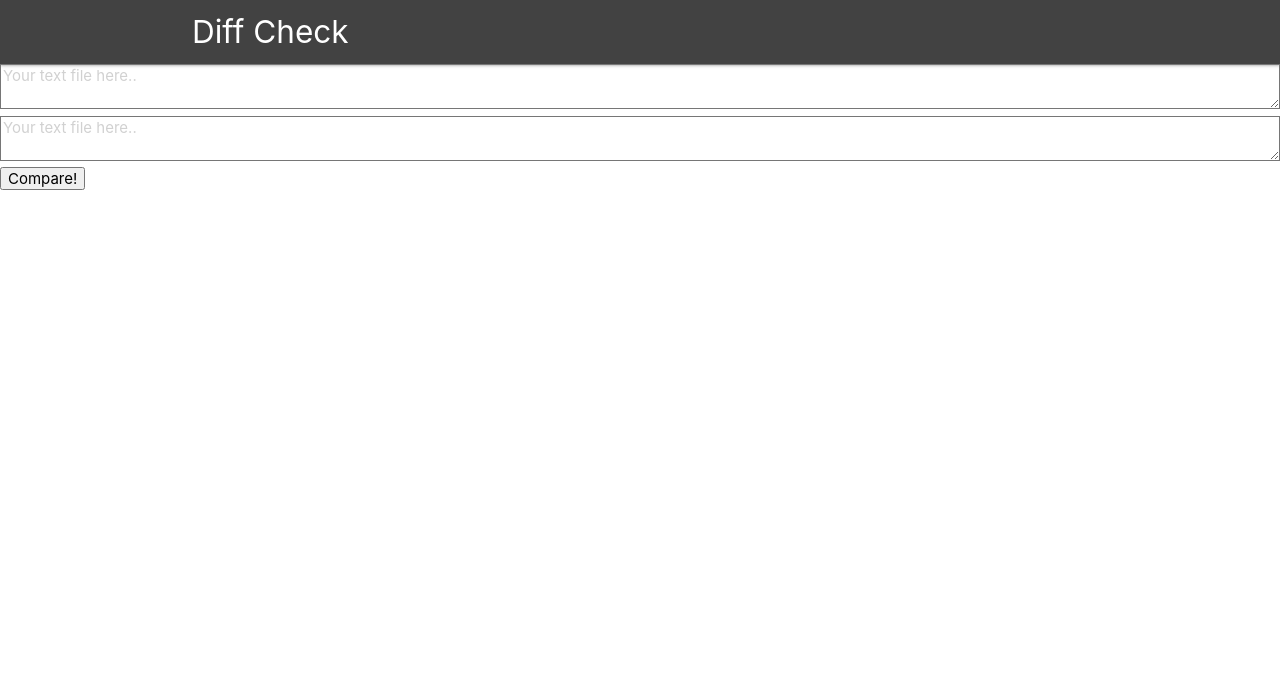
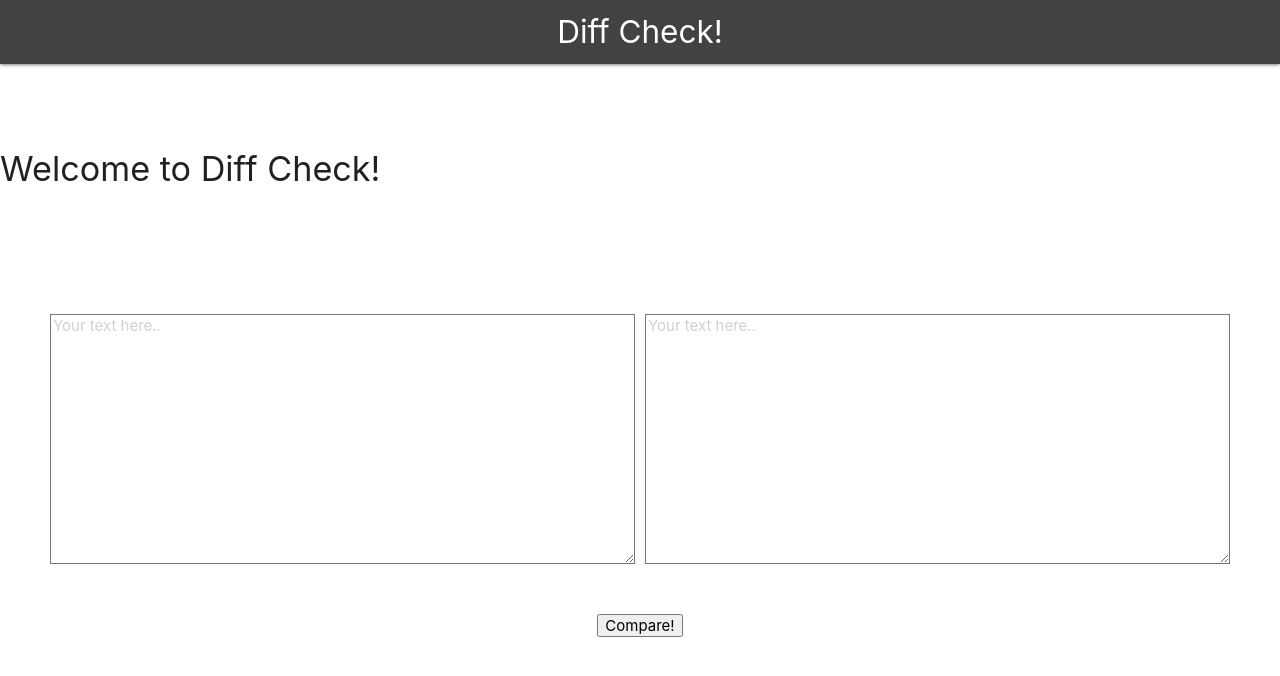
Before and after one commit to martin-ng/Diff-Check, a React (Create React App) app: page / in a window 1280 px wide. Shown: the top 676 px of the page. Built offline with nearby package versions, Linux system fonts and the light colour scheme.

Commit message:
added css to front-end

```diff
--- /dev/null
+++ b/src/App.css
@@ -0,0 +1,62 @@
+.container {
+  display: flex;
+  justify-content: center;
+  flex-direction: row;
+  margin: auto;
+}
+
+.container2 {
+  display: flex;
+  justify-content: center;
+  flex-direction: row;
+  margin: 50px;
+}
+
+.betweenHeader {
+  display: flex;
+  justify-content: center;
+  flex-direction: column;
+  margin: auto;
+  height: 200px;
+}
+
+.textView {
+  display: flex;
+  justify-content: center;
+  flex-direction: row;
+  margin: auto;
+}
+
+.inputText1 {
+  height: 250px;
+  /* border-style: solid;
+  border-width: 1px; */
+  margin-bottom: 0px;
+  margin-right: 5px;
+  padding-bottom: 30px;
+  position: relative;
+}
+
+.inputText2 {
+  height: 250px;
+  /* border-style: solid;
+  border-width: 1px; */
+  margin-bottom: 0px;
+  margin-left: 5px;
+  margin-right: 0px;
+  padding-bottom: 30px;
+  position: relative;
+}
+
+.button {
+  display: flex;
+  justify-content: center;
+  flex-direction: row;
+  margin: auto;
+}
+
+.welcome {
+  display: flex;
+  justify-content: center;
+  padding: 50px;
+}
--- a/src/components/Navbar.js
+++ b/src/components/Navbar.js
@@ -6,7 +6,7 @@ const Navbar = () => {
     <nav className="nav-wrapper grey darken-3">
       <div className="container">
         <Link to="/" className="brand-logo">
-          Diff Check
+          Diff Check!
         </Link>
       </div>
     </nav>
--- a/src/components/TextInputs.js
+++ b/src/components/TextInputs.js
@@ -1,11 +1,16 @@
 import React, { Component } from "react";
+import "../App.css";
+import TextView from "./TextView";
+import Welcome from "./Welcome";
 
 class TextInputs extends Component {
   constructor(props) {
     super(props);
     this.state = {
       first: "",
-      second: ""
+      second: "",
+      checking: true
+      // loading: true
     };
   }
   handleSubmit = event => {
@@ -14,25 +19,46 @@ class TextInputs extends Component {
 
   handleInputChange = event => {
     event.preventDefault();
+    console.log(event);
+    console.log(event.target.value);
+    this.setState({
+      [event.target.name]: event.target.value
+    });
   };
 
   render() {
     return (
       <div>
+        <div>
+          {this.state.checking && <Welcome /> ? (
+            <div className="betweenHeader">
+              <Welcome className="welcome" />
+            </div>
+          ) : (
+            <div className="betweenHeader">
+              <TextView />
+            </div>
+          )}
           <form onSubmit={this.handleSubmit}>
+            <div className="container2">
               <textarea
                 type="text"
-            placeholder="Your text file here.."
+                placeholder="Your text here.."
                 name="first"
+                className="inputText1"
                 onChange={this.handleInputChange}
               />
               <textarea
                 type="text"
-            placeholder="Your text file here.."
+                placeholder="Your text here.."
                 name="second"
+                className="inputText2"
+                onChange={this.handleInputChange}
               />
-          <button>Compare!</button>
+            </div>
+            <button className="button">Compare!</button>
           </form>
+        </div>
       </div>
     );
   }
--- /dev/null
+++ b/src/components/TextView.js
@@ -0,0 +1,13 @@
+import React from "react";
+import "../App.css";
+
+const TextView = () => {
+  return (
+    <div className="textView">
+      <p>testing this component heheheh</p>
+      <p>Also testing this component</p>
+    </div>
+  );
+};
+
+export default TextView;
--- /dev/null
+++ b/src/components/Welcome.js
@@ -0,0 +1,11 @@
+import React from "react";
+
+const Welcome = () => {
+  return (
+    <div>
+      <h4> Welcome to Diff Check!</h4>
+    </div>
+  );
+};
+
+export default Welcome;
```
Lines whose indentation alone changed are shown as unchanged.
